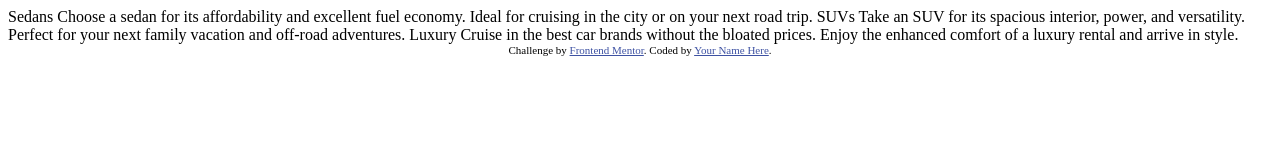
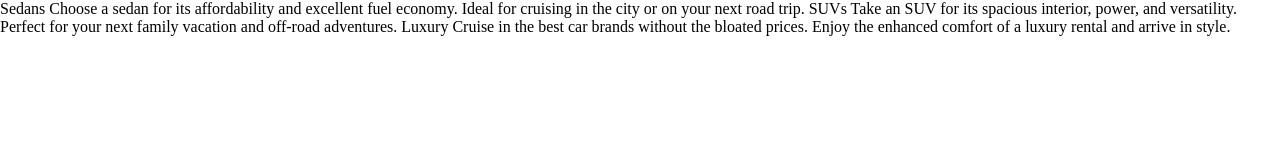
Before and after one commit to VPontis15/3-column-preview-card-component, a plain HTML site: page index.html in a window 1280 px wide. Drawn offline with Linux system fonts and the light colour scheme.

Commit message:
clean html file

```diff
--- a/index.html
+++ b/index.html
@@ -1,36 +1,19 @@
 <!DOCTYPE html>
 <html lang="en">
   <head>
-  <meta charset="UTF-8">
-  <meta name="viewport" content="width=device-width, initial-scale=1.0"> <!-- displays site properly based on user's device -->
-
-  <link rel="icon" type="image/png" sizes="32x32" href="./images/favicon-32x32.png">
+    <meta charset="UTF-8" />
+    <meta name="viewport" content="width=device-width, initial-scale=1.0" />
+    <!-- displays site properly based on user's device -->
 
     <title>Frontend Mentor | 3-column preview card component</title>
-
-  <!-- Feel free to remove these styles or customise in your own stylesheet 👍 -->
-  <style>
-    .attribution { font-size: 11px; text-align: center; }
-    .attribution a { color: hsl(228, 45%, 44%); }
-  </style>
+    <link rel="stylesheet" href="style.css" />
   </head>
   <body>
-
-  Sedans
-  Choose a sedan for its affordability and excellent fuel economy. Ideal for cruising in the city
-  or on your next road trip.
-
-  SUVs
-  Take an SUV for its spacious interior, power, and versatility. Perfect for your next family vacation
-  and off-road adventures.
-
-  Luxury
-  Cruise in the best car brands without the bloated prices. Enjoy the enhanced comfort of a luxury
+    Sedans Choose a sedan for its affordability and excellent fuel economy.
+    Ideal for cruising in the city or on your next road trip. SUVs Take an SUV
+    for its spacious interior, power, and versatility. Perfect for your next
+    family vacation and off-road adventures. Luxury Cruise in the best car
+    brands without the bloated prices. Enjoy the enhanced comfort of a luxury
     rental and arrive in style.
-
-  <div class="attribution">
-    Challenge by <a href="https://www.frontendmentor.io?ref=challenge" target="_blank">Frontend Mentor</a>.
-    Coded by <a href="#">Your Name Here</a>.
-  </div>
   </body>
 </html>
```
Lines whose indentation alone changed are shown as unchanged.
